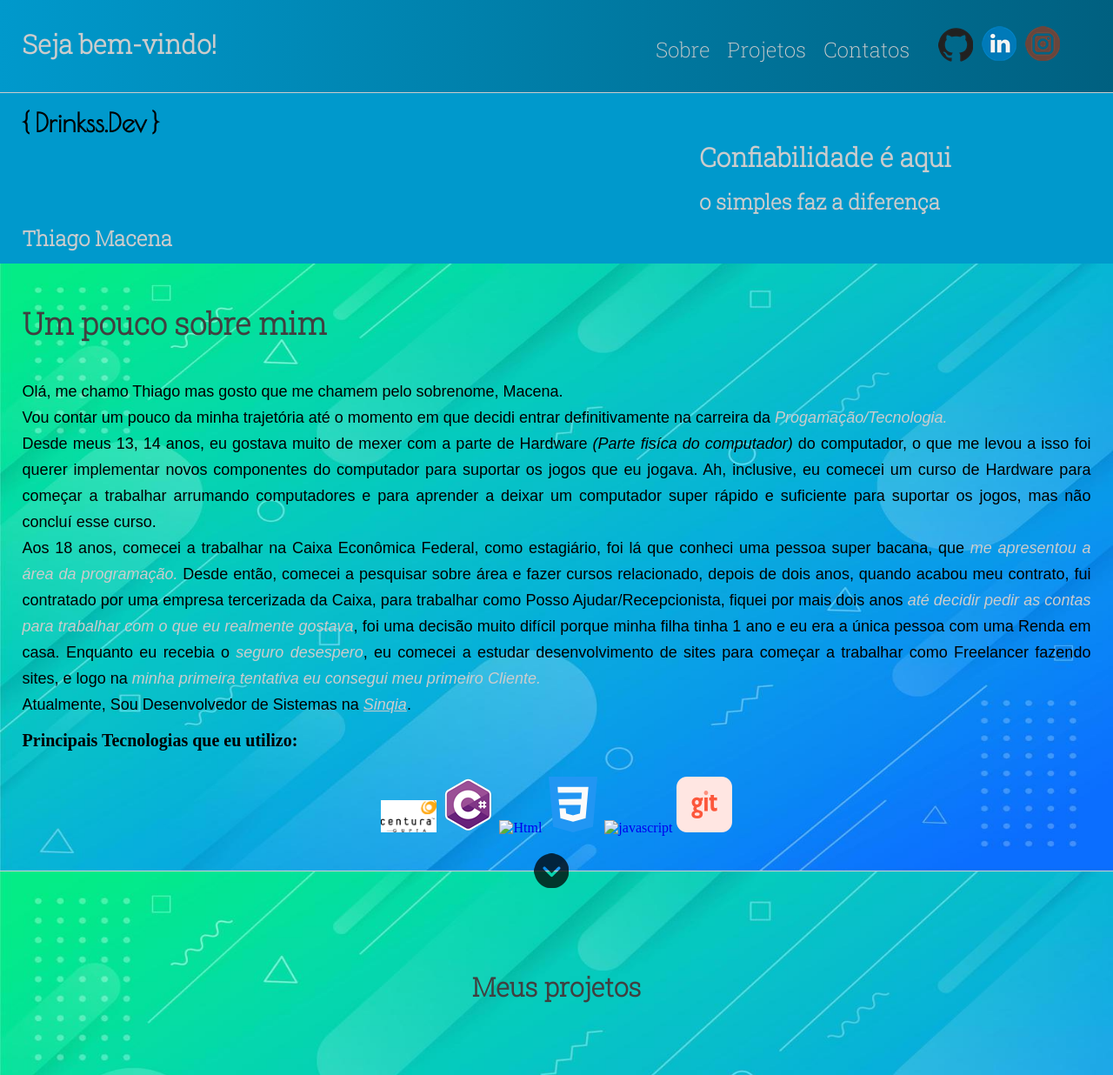
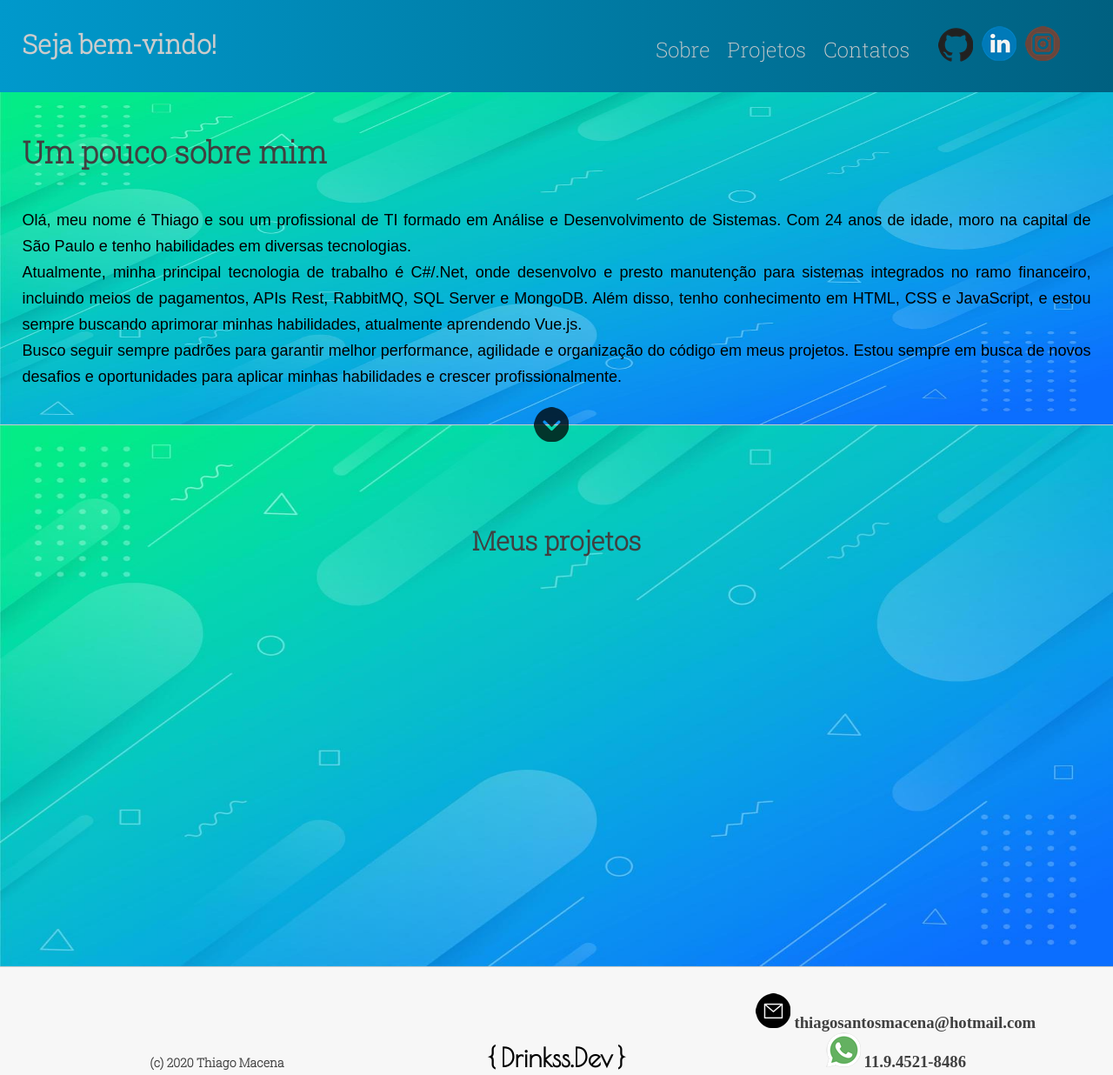
Before and after one commit to macenadev1/portfolio, a plain HTML site: page index.html in a window 1280 px wide. Shown: the top 1236 px of the page at 87% size. Drawn offline with nearby package versions, Linux system fonts and the light colour scheme.

Commit message:
Modificando textos

```diff
--- a/css.css
+++ b/css.css
@@ -123,102 +123,6 @@ section.center{
 	opacity: 0;
 	margin-top: 200px;
 }
-
-.link:hover{
-	background-color: #4770EB;
-}
-
-#check:checked ~ .barra2{
-	transform: translateX(300px);
-}
-
-#check:checked ~ .barra2 nav a .link{
-	opacity: 1;
-	margin-top: 0;
-	transition-delay: .2s;
-}
-#Apresentacao:focus{
-	transition-delay: .2s;
-}
-
-
-
-header.header2{
-	padding-top: 196px;
-	background-color: #006080;
-	border-top: 1px solid #CCCCCC;
-}
-header.header2{
-	animation-name: example;
-	animation-duration: 2s;
-	animation-iteration-count: infinite;
-}
-
-@keyframes example{
-	form {backgorund-color:#006080;}
-	to {background-color:#0099cc;}
-}
-
-.sub-menu-esquerda{
-	float: left;
-}
-
-.drinkss{
-	margin-top: -180px;
-}
-.drinkss h1{
-	font-family: 'Poiret One', cursive;
-	font-size: 30px;
-}
-
-.identificacao h3{
-	font-family: 'Roboto Slab', serif;
-	font-size: 24px;
-	margin-top:	100px;
-	color: #CCCCCC;
-}
-.sub-menu-direita{
-	float: right;
-}
-.diferença-aqui{
-	margin-right: 152px;
-	margin-top: -150px;
-}
-.diferença-aqui h3{
-	padding: 8px;
-}
-.diferença-aqui h3:first-child{
-	font-family: 'Roboto Slab', serif;
-	font-size: 30px;
-	color: #CCCCCC;
-}
-.diferença-aqui h3:last-child{
-	font-family: 'Roboto Slab', serif;
-	font-size: 24px;
-	color: #CCCCCC;
-}
-.feedback{
-	position: fixed;
-	top: 60%;
-	right: 2%;
-	text-align: center;
-	text-decoration: none;
-}
-.feedback img:hover{
-	width: 60px;
-}
-.feedback h3{
-	font-size: 14px;
-	font-family: 'Roboto Slab', serif;
-	color: black;
-}
-.img-feedback{
-	opacity: 0.6;
-}
-.img-feedback:hover{
-	opacity: 1;
-}
-
 
 header section.titulo{
 	padding-top: 45px;
--- a/index.html
+++ b/index.html
@@ -1,7 +1,8 @@
 <!DOCTYPE html>
 <html>
+
 <head>
-	<title>Thiago Macena Portfólio</title>
+	<title>Thiago Macena</title>
 	<link rel="stylesheet" type="text/css" href="css.css">
 	<meta charset="utf-8">
 	<meta name="viewport" content="width=device-width, initial-scale=1.0 maximum-scale=1.0">
@@ -12,20 +13,8 @@
 	<link href="https://fonts.googleapis.com/css2?family=Roboto+Slab:wght@200&display=swap" rel="stylesheet">
 	<link href="https://fonts.googleapis.com/css2?family=Poiret+One&display=swap" rel="stylesheet">
 	<link rel="shortcut icon" href="images/logo.png">
-	<!--Start of Tawk.to Script-->
-	<script type="text/javascript">
-		var Tawk_API=Tawk_API||{}, Tawk_LoadStart=new Date();
-		(function(){
-		var s1=document.createElement("script"),s0=document.getElementsByTagName("script")[0];
-		s1.async=true;
-		s1.src='https://embed.tawk.to/5f2f0864ed9d9d2627094335/default';
-		s1.charset='UTF-8';
-		s1.setAttribute('crossorigin','*');
-		s0.parentNode.insertBefore(s1,s0);
-		})();
-	</script>
-		<!--End of Tawk.to Script-->
 </head>
+
 <body>
 	<header class="header1">
 		<nav>
@@ -48,15 +37,18 @@
 					<div class="redes-sociais">
 
 						<div class="github">
-						<a href="https://github.com/Drinkss1" target="_blank"><img alt="GitHub" title="Thiago - GitHub" src="images/github.png"></a>
+							<a href="https://github.com/Drinkss1" target="_blank"><img alt="GitHub"
+									title="Thiago - GitHub" src="images/github.png"></a>
 						</div><!--github-->
 
 						<div class="linkedin">
-						<a href="https://www.linkedin.com/in/thiago-macena-722a61144/" target="_blank"><img alt="Linkedin" title="Thiago - Linkedin" src="images/linkedin.png"></a>
+							<a href="https://www.linkedin.com/in/thiago-macena-722a61144/" target="_blank"><img
+									alt="Linkedin" title="Thiago - Linkedin" src="images/linkedin.png"></a>
 						</div><!--linkedin-->
 
 						<div class="insta">
-						<a href="https://www.instagram.com/drinkss.dev/" target="_blank"><img alt="instagram" title="Thiago - Instagram" src="images/instagram.png"></a>
+							<a href="https://www.instagram.com/macena_dev/" target="_blank"><img alt="instagram"
+									title="Thiago - Instagram" src="images/instagram.png"></a>
 						</div><!--insta-->
 
 					</div><!--redes-sociais-->
@@ -68,9 +60,13 @@
 						<div class="barra2">
 							<nav class="nav2">
 
-					<a title="Projetos" href="#meus-projetos"><div class="link">Projetos</div></a>
+								<a title="Projetos" href="#meus-projetos">
+									<div class="link">Projetos</div>
+								</a>
 
-					<a title="Contatos" href="#contato"><div class="link" id="aviso1">Contatos</div></a>
+								<a title="Contatos" href="#contato">
+									<div class="link" id="aviso1">Contatos</div>
+								</a>
 
 							</nav>
 						</div><!--barra2-->
@@ -81,85 +77,33 @@
 		</nav>
 	</header><!--header1-->
 
-	<header class="header2">
-		<section class="center">
-			<section class="sub-menu-esquerda">
-
-				<div class="drinkss">
-					<h1>{ Drinkss.Dev }</h1>
-				</div><!--drinkss-->
-
-				<div class="identificacao">
-					<h3>Thiago Macena</h3>
-				</div><!--identificacao-->
-
-			</section><!--sub-menu-esquerda-->
-			<div class="clear"></div>
-
-			<section class="sub-menu-direita">
-				<div class="diferença-aqui">
-					<h3>Confiabilidade é aqui</h3>
-					<h3>o simples faz a diferença</h3>
-				</div>
-
-			</section><!--sub-menu-direita-->
-			<div class="clear"></div>
-		</section><!--center-->
-	</header><!--header2-->
-
 	<main class="main1">
 		<section class="center">
-			<!--<div class="feedback">
-				<div class="box-feedback">
-					<div class="img-feedback">
-						<a target="_blank" href="https://wa.me/5511945218486"><h3>Deixe um feedback</h3>
-						<img alt="feedback" title="feedback_thiago" src="images/feedback.png"></a>
-					</div>
-				</div>box-feedback
-			</div>-->
 			<div class="container">
 				<header>
 					<section class="titulo">
-						<a id="apresentacao"><h3>Um pouco sobre mim</h3></a>
+						<a id="apresentacao">
+							<h3>Um pouco sobre mim</h3>
+						</a>
 					</section>
 				</header>
 				<article>
 
 					<div class="text">
 						<p>
-								Olá, me chamo Thiago mas gosto que me chamem pelo sobrenome, Macena.<br>
-							Vou contar um pouco da minha trajetória até o momento em que decidi entrar
-							definitivamente na carreira da <i style="color: #CCCCCC;">Progamação/Tecnologia.</i><br>
-							Desde meus 13, 14 anos, eu gostava muito de mexer com a parte de Hardware <i>(Parte fisíca do computador)</i>
-							do computador, o que me levou a isso foi querer implementar novos componentes do computador
-							para suportar os jogos que eu jogava. Ah, inclusive, eu comecei um curso de Hardware para começar
-							a trabalhar arrumando computadores e para aprender a deixar um computador super rápido e suficiente
-							para suportar os jogos, mas não concluí esse curso.<br>
-							Aos 18 anos, comecei a trabalhar na Caixa Econômica Federal, como estagiário, foi lá que conheci uma pessoa
-							super bacana, que <i style="color: #CCCCCC;">me apresentou a área da programação.</i> Desde então, comecei a pesquisar sobre área e fazer cursos
-							relacionado, depois de dois anos, quando acabou meu contrato, fui contratado por uma empresa tercerizada da Caixa,
-							para trabalhar como Posso Ajudar/Recepcionista, fiquei por mais dois anos <i style="color: #CCCCCC;">até decidir pedir as contas para trabalhar com o que eu
-							realmente gostava</i>, foi uma decisão muito difícil porque minha filha tinha 1 ano e eu era a única pessoa com uma Renda
-							em casa. Enquanto eu recebia o <i style="color: #CCCCCC;">seguro desespero</i>, eu comecei a estudar desenvolvimento de sites para começar a trabalhar
-							como Freelancer fazendo sites, e logo na <i style="color: #CCCCCC;">minha primeira tentativa eu consegui meu primeiro Cliente.</i><br>
-							Atualmente, Sou Desenvolvedor de Sistemas na <i style="color: #CCCCCC;"><a style="color: #CCCCCC; text-decoration: underline;" target="_blank" href="https://www.sinqia.com.br/" title="Sinqia">Sinqia</a></i>.
+							Olá, meu nome é Thiago e sou um profissional de TI formado em Análise e Desenvolvimento de
+							Sistemas. Com 24 anos de idade, moro na capital de São Paulo e tenho habilidades em diversas
+							tecnologias.<br>
+							Atualmente, minha principal tecnologia de trabalho é C#/.Net, onde desenvolvo e presto
+							manutenção para sistemas integrados no ramo financeiro, incluindo meios de pagamentos, APIs
+							Rest, RabbitMQ, SQL Server e MongoDB. Além disso, tenho conhecimento em HTML, CSS e
+							JavaScript, e estou sempre buscando aprimorar minhas habilidades, atualmente aprendendo
+							Vue.js.<br>
+							Busco seguir sempre padrões para garantir melhor performance, agilidade e organização do
+							código em meus projetos. Estou sempre em busca de novos desafios e oportunidades para
+							aplicar minhas habilidades e crescer profissionalmente.<br>
 						</p>
-						<h3 style="color: black;">Principais Tecnologias que eu utilizo:</h3>
-						<ul>
-							<li><a href="http://blogdocentura.blogspot.com/" target="_blank"><img src="images/centura.gif" alt="Centura" title="Centura"></a></li>
-							<li><a href="https://docs.microsoft.com/pt-br/dotnet/csharp/getting-started/" target="_blank"><img src="images/Csharp.png" alt="Csharp" title="Csharp"></a></li>
-							<li><a href="https://developer.mozilla.org/pt-BR/docs/Web/HTML" target="_blank"><img src="images/html.png" alt="Html" title="Html"></a></li>
-							<li><a href="https://developer.mozilla.org/pt-BR/docs/Web/CSS" target="_blank"><img src="images/css.png" alt="Css" title="Css"></a></li>
-							<li><a href="https://developer.mozilla.org/pt-BR/docs/Web/JavaScript" target="_blank"><img src="images/javascript.png" alt="javascript" title="javascript"></a></li>
-							<li><a href="https://git-scm.com/" target="_blank"><img src="images/git.png" alt="Git" title="Git"></a></li>
-						</ul>
-
 					</div><!--text-->
-
-					<!--<aside>
-						<div class="img">
-							<img alt="Hello word" title="Hello word" src="images/programador.png">
-						</div>img-->
 					<div class="clear"></div>
 					</aside>
 				</article>
@@ -172,50 +116,34 @@
 	<main class="main2">
 
 		<header class="header-projetos">
-			<a id="meus-projetos"><h3>Meus projetos</h3></a>
+			<a id="meus-projetos">
+				<h3>Meus projetos</h3>
+			</a>
 		</header>
 		<section class="center">
 			<article class="article-projetos">
 				<section class="projeto1">
 					<h3>Projetos profissionais</h3>
 
-					<a href="index-site-principal/slider.html"><div class="imgs"><img class="asd" alt="Pojetos Profissionais" title="Projetos Profissionais" src="images/projetos.profi.png"></div></a>
-
-					<div class="imgs"><a href="index-site-principal/slider.html"><img class="im" alt="Thiago Projeto" title="Projetos Profissionais"  src="images/clique.png"></a></div>
+					<a href="index-site-principal/slider.html">
+						<div class="imgs"><img class="asd" alt="Pojetos Profissionais" title="Projetos Profissionais"
+								src="images/projetos.profi.png"></div>
+					</a>
 				</section><!--projeto1-->
 
 				<section class="projeto1">
 					<h3>Projetos acadêmicos</h3>
 
-					<a href="index-site-principal/slider3.html"><div class="imgs"><img class="asd" alt="Thiago Academicos" title="Projetos Acadêmicos"  src="images/projetos.academicos.png"></div></a>
+					<a href="index-site-principal/slider3.html">
+						<div class="imgs"><img class="asd" alt="Thiago Academicos" title="Projetos Acadêmicos"
+								src="images/projetos.academicos.png"></div>
+					</a>
 
-					<div class="imgs"><a href="index-site-principal/slider3.html"><img class="im" alt="Thiago Academicos" title="Projetos Academicos"  src="images/clique.png"></a></div>
 				</section><!--projeto2-->
 				<div class="cega"></div>
 			</article>
-
-			<!--<div class="flecha">
 			</div><!--flecha-->
 		</section><!--center-->
-
-		<!--<section class="clientes" id="clientes">
-
-			<section class="clientes-container">
-				<h1>Clientes</h1>
-
-				<section class="clientes-img">
-					<img src="images/logo-manhani.png" alt="">
-				</section>
-
-				<section class="clientes-depoimentos">
-					<p>Depoimentos</p>
-					<img src="images/depoimento-manhani.png" alt="">
-				</section>
-
-			</section>
-
-		</section>-->
-
 	</main><!--main2-->
 
 	<footer>
@@ -233,13 +161,23 @@
 				<section class="contato">
 					<div class="aviso-contato">
 						<div class="email">
-						<a target="_blank" href="mailto:thiagosantosmacena@hotmail.com"><div><img alt="E-mail - Thiago" title="E-mail - Thiago" src="images/email.png"></div></a>
-						<div><h3>thiagosantosmacena@hotmail.com</h3></div>
+							<a target="_blank" href="mailto:thiagosantosmacena@hotmail.com">
+								<div><img alt="E-mail - Thiago" title="E-mail - Thiago" src="images/email.png"></div>
+							</a>
+							<div>
+								<h3>thiagosantosmacena@hotmail.com</h3>
+							</div>
 						</div>
 
-					<a id="contato"><div class="telefone">
-						<a target="_blank" href="https://wa.me/5511945218486"><div><img alt="Contato - Thiago" title="Contato - Thiago" src="images/whats.png"></div></a>
-						<div><h3><label > 11.9.4521-8486 </h3></div>
+						<a id="contato">
+							<div class="telefone">
+								<a target="_blank" href="https://wa.me/5511945218486">
+									<div><img alt="Contato - Thiago" title="Contato - Thiago" src="images/whats.png">
+									</div>
+								</a>
+								<div>
+									<h3><label> 11.9.4521-8486 </h3>
+								</div>
 							</div>
 					</div>
 				</section><!--contato-->
@@ -250,4 +188,5 @@
 	<script type="text/javascript" src="https://code.jquery.com/jquery-3.5.1.min.js"></script>
 	<script src="js/function.js"></script>
 </body>
+
 </html>
```
Lines whose indentation alone changed are shown as unchanged.
